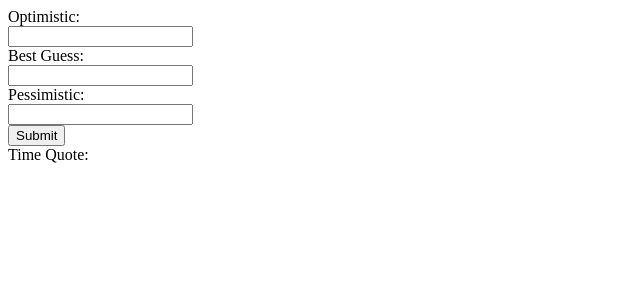
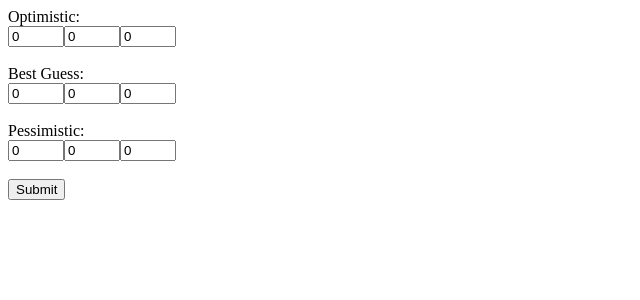
Before and after one commit to acollins1991/time-quote, a Vue app: page / in a window 1280 px wide. Shown: the top 300 px of the page, without its empty margins (0-640 px from the left). Built offline with nearby package versions, Linux system fonts and the light colour scheme; the HTML template or start-up script is replaced by a standard one.

Commit message:
form submission with emit and basic testing

```diff
--- a/src/components/Form.vue
+++ b/src/components/Form.vue
@@ -3,25 +3,44 @@
   <form>
     Optimistic:
     <br>
-    <input id="optimistic-guess">
+    <TimeInput v-bind:guess="optimisticGuess" />
     <br>
     Best Guess:
     <br>
-    <input id="best-guess">
+    <TimeInput v-bind:guess="bestGuess" />
     <br>
     Pessimistic:
     <br>
-    <input id="pessimistic-guess">
+    <TimeInput v-bind:guess="pessitimisticGuess" />
     <br>
-    <button>Submit</button>
-    <br>
-    <span>Time Quote: </span>
+    <input type="submit" class="tq-submit bg-blue hover:bg-blue-dark text-white font-bold py-2 px-4 rounded" value="Submit" v-on:click.prevent="emitGuessesSubmitted">
   </form>
 </div>
 </template>
 
 <script>
+import TimeInput from "@/components/TimeInput.vue"
+
 export default {
-  name: "Form"
+  name: "Form",
+  data(){
+    return {
+      optimisticGuess: 0,
+      bestGuess: 0,
+      pessitimisticGuess: 0
+    }
+  },
+  components: {
+    TimeInput
+  },
+  methods: {
+    emitGuessesSubmitted: function(){
+      const bestGuess = this.bestGuess
+      const optimisticGuess = this.optimisticGuess
+      const pessitimisticGuess = this.pessitimisticGuess
+
+      this.$emit('guessesSubmitted', { bestGuess, optimisticGuess, pessitimisticGuess })
+    }
+  }
 }
 </script>
```
Also changed, not shown: 1 other file (tests, documents, lock files or other folders).
